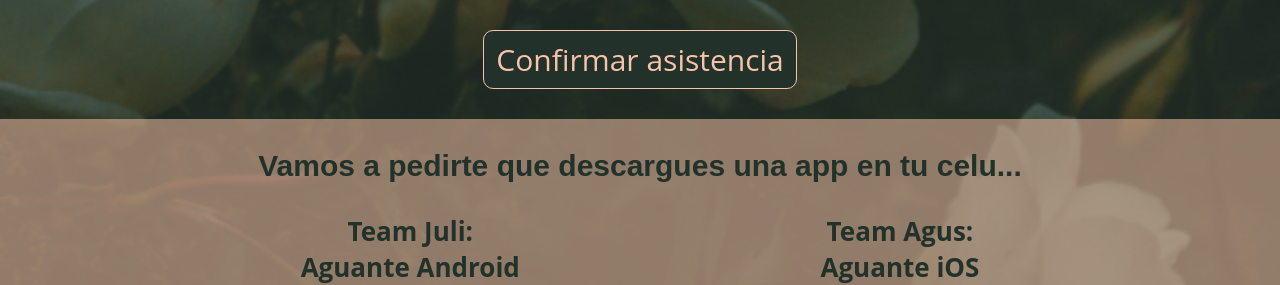
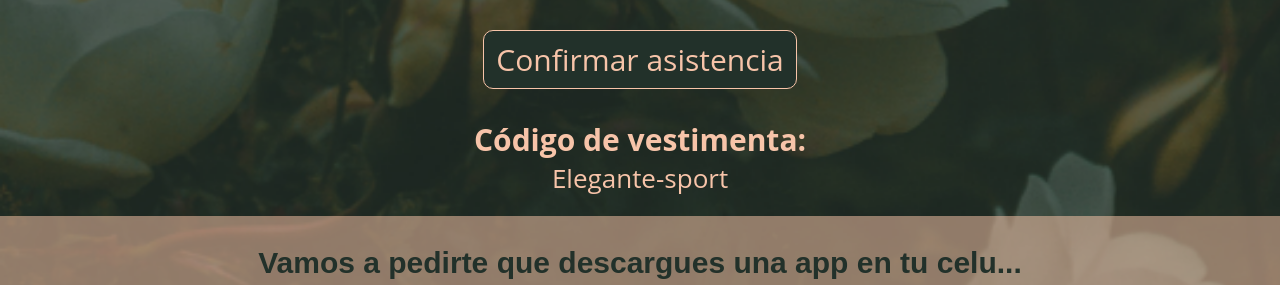
Before and after one commit to julietamendieta/juliyagus_casamiento, a website: page main.html in a window 1280 px wide. Shown: the part 1465-1750 px from the top of the page. Drawn offline with Linux system fonts and the light colour scheme; a web font is replaced by a local one.

Commit message:
dress code

```diff
--- a/main.html
+++ b/main.html
@@ -29,6 +29,10 @@
             <div class="save-date">
                 <h4>Los esperamos el 27 de septiembre de 2025 a las 20:30 horas en el Nombre Salón.</h4>
                 <button class="confirmation">Confirmar asistencia</button>
+            </div>
+            <div class="dress-code">
+                <h5>Código de vestimenta:</h5>
+                <p>Elegante-sport</p>
             </div>
         </section>
         <section id="photo-app">
--- a/scss/layout/main.scss
+++ b/scss/layout/main.scss
@@ -68,6 +68,26 @@
                 color: var(--main-color-2);
                 background-color: var(--main-color);
                 border: 1px solid var(--main-color-2);
+            }
+        }
+    }
+    .dress-code{
+        text-align: center;
+        padding-bottom: 20px;
+        h5{
+            font-family: 'Open Sans', sans-serif;
+            font-size: 20px;
+            color: var(--main-color);
+            @include media-query-maxitablet{
+                font-size: 30px;
+            }
+        }
+        p{
+            font-family: 'Open Sans', sans-serif;
+            font-size: 18px;
+            color: var(--main-color);
+            @include media-query-maxitablet{
+                font-size: 26px;
             }
         }
     }
```
Also changed, not shown: css/main.css, 1 other file.
